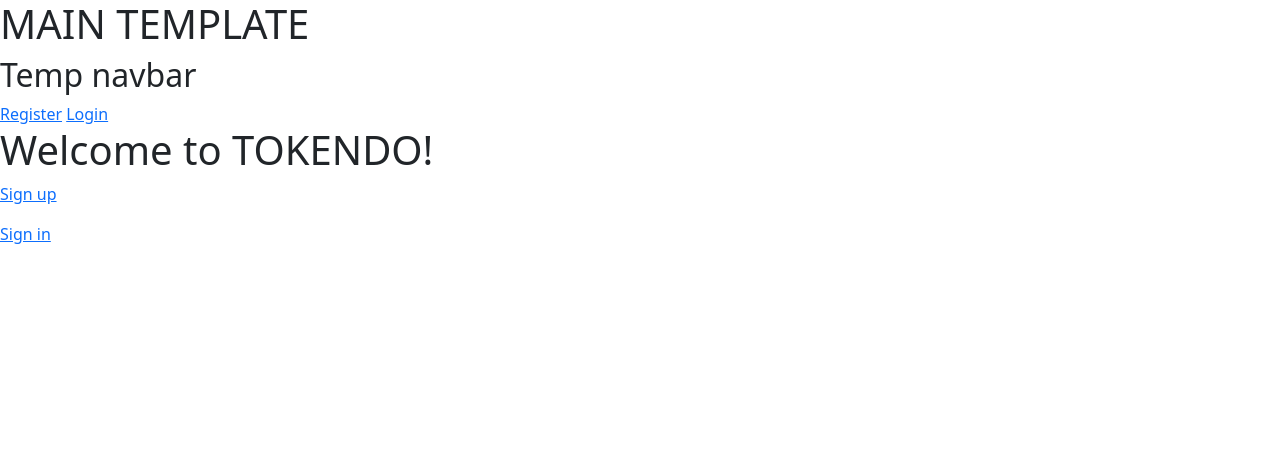
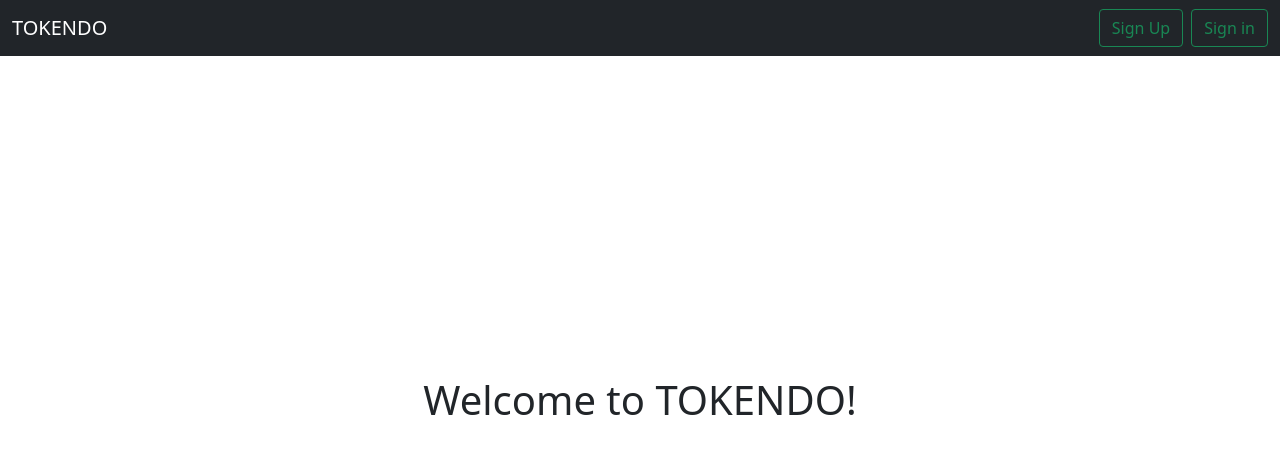
Before and after one commit to gooodinho/tokendo, a Django app: page / in a window 1280 px wide. Shown: the top 454 px of the page. Run offline with Django 4.2, Linux system fonts and the light colour scheme.

Commit message:
add styles to the navbar

```diff
--- a/tasks_app/templates/tasks_app/tasks.html
+++ b/tasks_app/templates/tasks_app/tasks.html
@@ -36,9 +36,7 @@
 
 <!-- If user isn't authenticated -->
 {% else %}
-<h1>Welcome to TOKENDO!</h1>
-<p><a href="{% url 'register' %}">Sign up</a></p>
-<p><a href="{% url 'login' %}">Sign in</a></p>
+<h1 class="position-absolute top-50 start-50 translate-middle">Welcome to TOKENDO!</h1>
 {% endif %}
 
 {% endblock content %}
--- a/templates/main.html
+++ b/templates/main.html
@@ -9,8 +9,6 @@
     <title>Tokendo</title>
 </head>
 <body>
-    <h1>MAIN TEMPLATE</h1>
-
     {% include 'navbar.html' %}
 
     {% block content %}
--- a/templates/navbar.html
+++ b/templates/navbar.html
@@ -1,8 +1,11 @@
-<h2>Temp navbar</h2>
-
-{% if request.user.is_authenticated %}
-<span><a href="{% url 'logout' %}">Logout</a></span>
-{% else %}
-<span><a href="{% url 'register' %}">Register</a></span>
-<span><a href="{% url 'login' %}">Login</a></span>
-{% endif %}
+<nav class="navbar navbar-dark bg-dark">
+    <div class="container-fluid">
+        <a href="{% url 'all_tasks' %}" class="me-auto navbar-brand">TOKENDO</a>
+        {% if request.user.is_authenticated %}
+        <a href="{% url 'logout' %}"><button type="button" class="btn btn-outline-success">Logout</button></a>
+        {% else %}
+        <a href="{% url 'register' %}"><button type="button" class="btn btn-outline-success me-2">Sign Up</button></a>
+        <a href="{% url 'login' %}"><button type="button" class="btn btn-outline-success">Sign in</button></a>
+        {% endif %}
+    </div>
+</nav>
```
